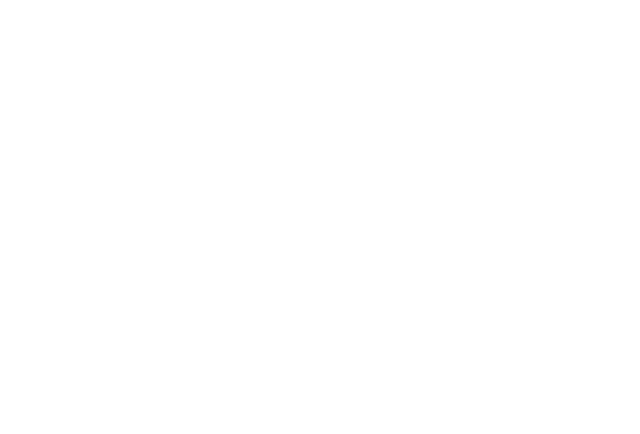
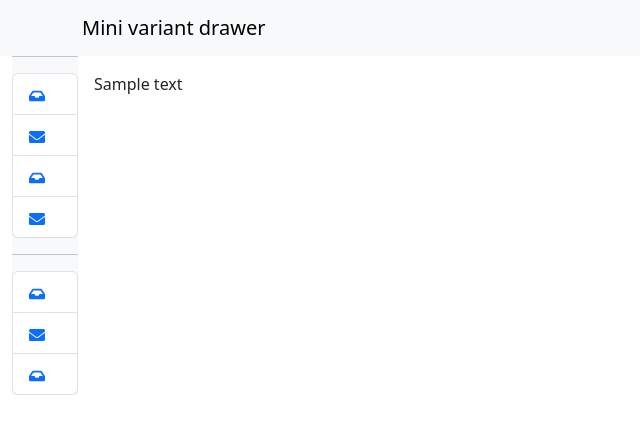
Before and after one commit to fkaaziebu/Bolt-replica, a React (Create React App) app in the folder client/: page /profile-page in a window 1280 px wide. Before the commit this address had no page. Shown: the top 434 px of the page, without its empty margins (0-640 px from the left). Built offline with nearby package versions, Linux system fonts and the light colour scheme.

Commit message:
driver profile page

```diff
--- a/client/package.json
+++ b/client/package.json
@@ -4,6 +4,8 @@
   "private": true,
   "dependencies": {
     "@fortawesome/fontawesome-free": "^6.4.0",
+    "@mui/icons-material": "^5.11.16",
+    "@mui/styled-engine": "^5.13.2",
     "@reduxjs/toolkit": "^1.9.5",
     "@testing-library/jest-dom": "^5.16.5",
     "@testing-library/react": "^13.4.0",
--- a/client/src/App.js
+++ b/client/src/App.js
@@ -1,6 +1,7 @@
 import Home from "./scenes/home";
 import ProfileForm from "./scenes/profile-form"
 import LoginForm from "./scenes/login-form"
+import MiniDrawer from "./scenes/profile-page/DriverProfile";
 import { BrowserRouter, Routes, Route } from "react-router-dom";
 
 
@@ -13,6 +14,7 @@
           <Route path="/home" element={<Home />} />
           <Route path="/profile-form" element={<ProfileForm />} />
           <Route path="/login-form" element={<LoginForm />} />
+          <Route path="/profile-page" element={<MiniDrawer />} />
         </Routes>
       </BrowserRouter>
     </div>
--- /dev/null
+++ b/client/src/scenes/profile-page/DriverProfile.jsx
@@ -0,0 +1,70 @@
+import React, { useState } from 'react';
+import 'bootstrap/dist/css/bootstrap.min.css';
+import { Navbar, Nav, Container, ListGroup } from 'react-bootstrap';
+import { FaBars, FaChevronLeft, FaChevronRight, FaInbox, FaEnvelope } from 'react-icons/fa';
+
+const drawerWidth = 240;
+
+const MiniDrawer = () => {
+  const [open, setOpen] = useState(false);
+
+  const handleDrawerOpen = () => {
+    setOpen(true);
+  };
+
+  const handleDrawerClose = () => {
+    setOpen(false);
+  };
+
+  return (
+    <>
+      <Navbar bg="light" expand="lg" fixed="top">
+        <Container>
+          <Navbar.Brand>Mini variant drawer</Navbar.Brand>
+          <Navbar.Toggle onClick={handleDrawerOpen} aria-controls="navbar-nav" />
+        </Container>
+      </Navbar>
+      <Container fluid className={`d-flex ${open ? 'open' : ''}`}>
+        <Nav className={`flex-column bg-light sidebar ${open ? 'open' : ''}`}>
+          <Nav.Item>
+            <Nav.Link onClick={handleDrawerClose}>
+              {open ? <FaChevronLeft /> : <FaChevronRight />}
+            </Nav.Link>
+          </Nav.Item>
+          <hr />
+          <ListGroup>
+            {['Inbox', 'Starred', 'Send email', 'Drafts'].map((text, index) => (
+              <ListGroup.Item key={text} className="d-block p-0">
+                <Nav.Link className="d-flex align-items-center">
+                  <span className="me-3">
+                    {index % 2 === 0 ? <FaInbox /> : <FaEnvelope />}
+                  </span>
+                  <span className={`${open ? '' : 'd-none'}`}>{text}</span>
+                </Nav.Link>
+              </ListGroup.Item>
+            ))}
+          </ListGroup>
+          <hr />
+          <ListGroup>
+            {['All mail', 'Trash', 'Spam'].map((text, index) => (
+              <ListGroup.Item key={text} className="d-block p-0">
+                <Nav.Link className="d-flex align-items-center">
+                  <span className="me-3">
+                    {index % 2 === 0 ? <FaInbox /> : <FaEnvelope />}
+                  </span>
+                  <span className={`${open ? '' : 'd-none'}`}>{text}</span>
+                </Nav.Link>
+              </ListGroup.Item>
+            ))}
+          </ListGroup>
+        </Nav>
+        <Container fluid className="main-content p-3">
+          <h1>Content</h1>
+          <p>Sample text</p>
+        </Container>
+      </Container>
+    </>
+  );
+};
+
+export default MiniDrawer;
```
Also changed, not shown: client/src/scenes/profile-page/index.jsx (+12 -0 lines), 1 other file (tests, documents, lock files or other folders).
